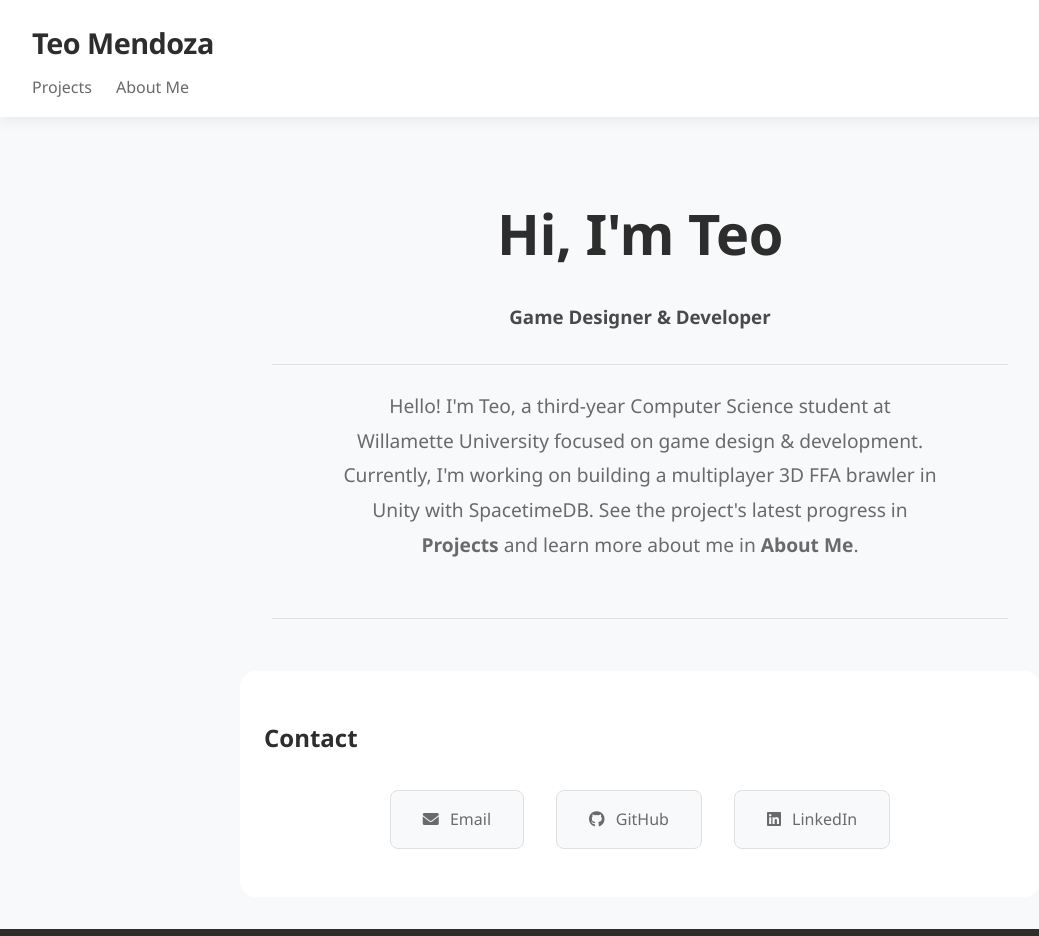
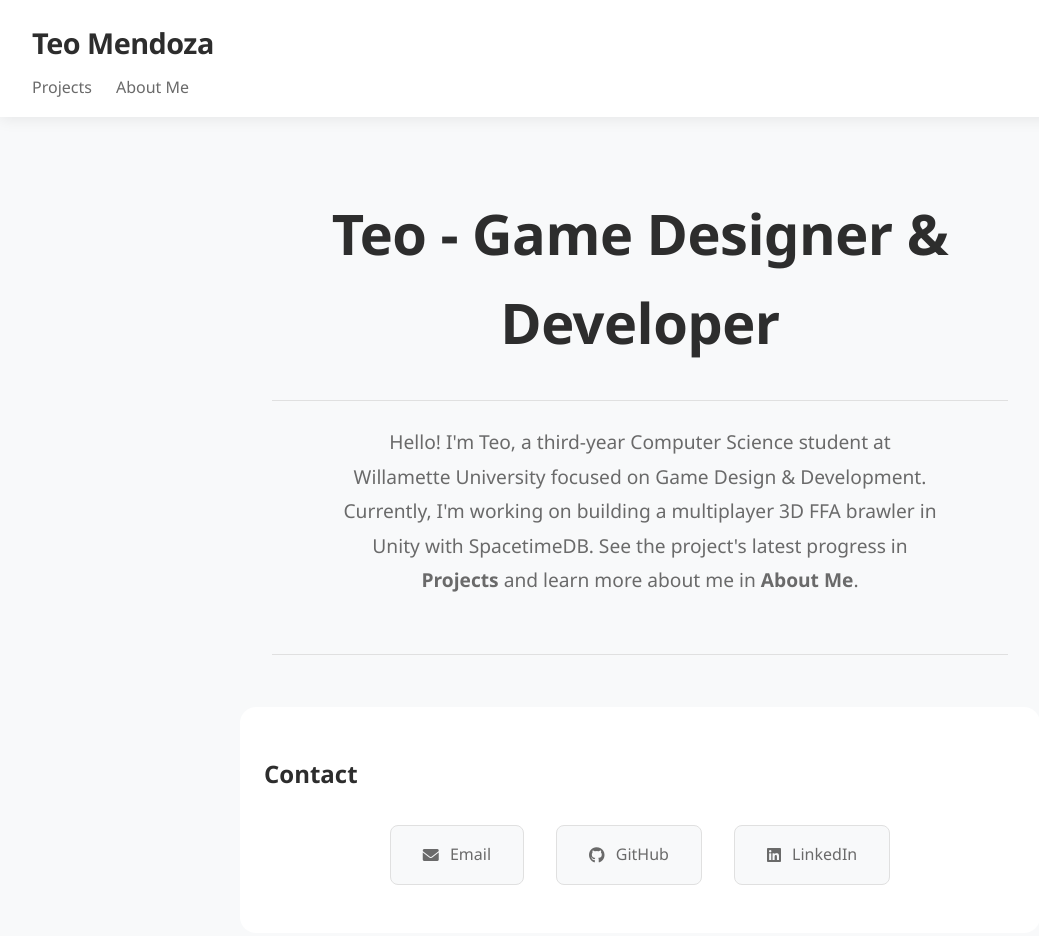
Before and after one commit to TeoMendoza/TeoMendoza.github.io, a plain HTML site: page index.html in a window 1280 px wide. Shown: the top 936 px of the page, without its empty margins (0-1039 px from the left). Drawn offline with Linux system fonts and the light colour scheme.

Commit message:
small UI

```diff
--- a/index.html
+++ b/index.html
@@ -21,11 +21,10 @@
 
     <main>
         <section class="hero">
-            <h2>Hi, I'm Teo</h2>
-            <h3>Game Designer & Developer</h3>
+            <h2>Teo - Game Designer & Developer</h2>
                 <div class="about-me">
                     <p>
-                        Hello! I'm Teo, a third-year Computer Science student at Willamette University focused on game design & development.
+                        Hello! I'm Teo, a third-year Computer Science student at Willamette University focused on Game Design & Development.
                         Currently, I'm working on building a multiplayer 3D FFA brawler in Unity with SpacetimeDB.
                         See the project's latest progress in <strong>Projects</strong> and learn more about me in <strong>About Me</strong>.
                     </p>
```
Also changed, not shown: about.html (+3 -3 lines).
